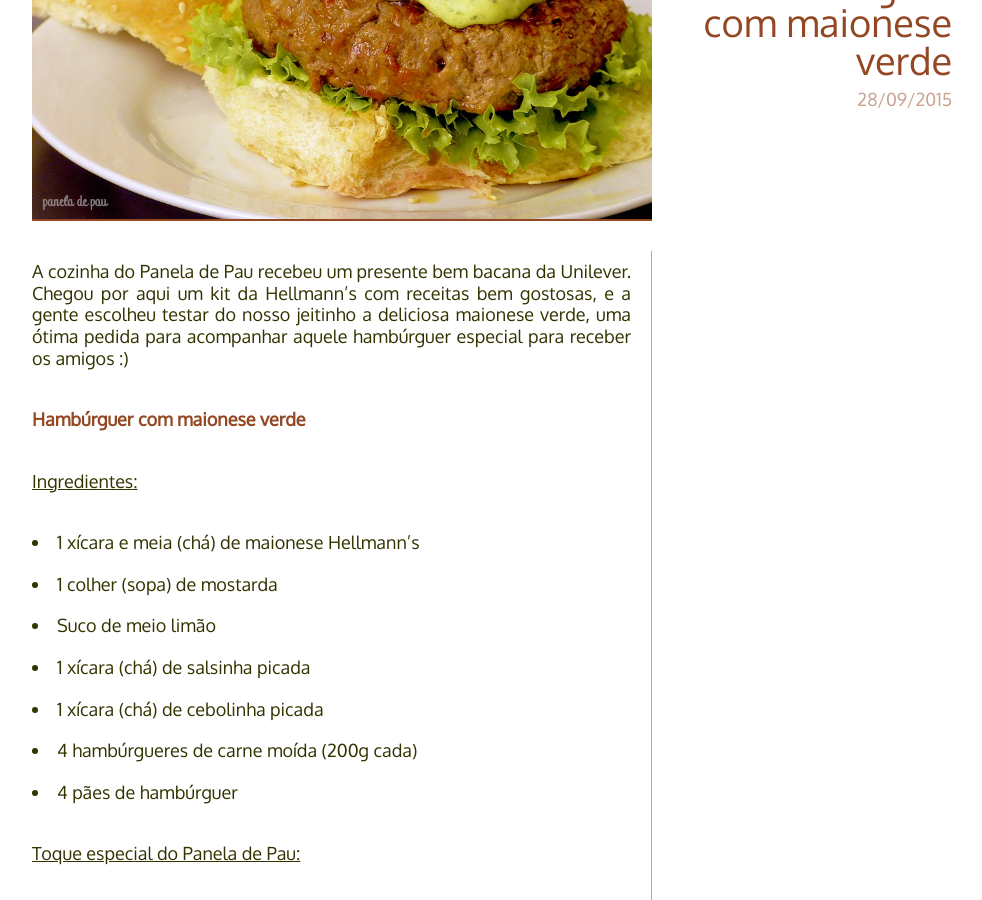
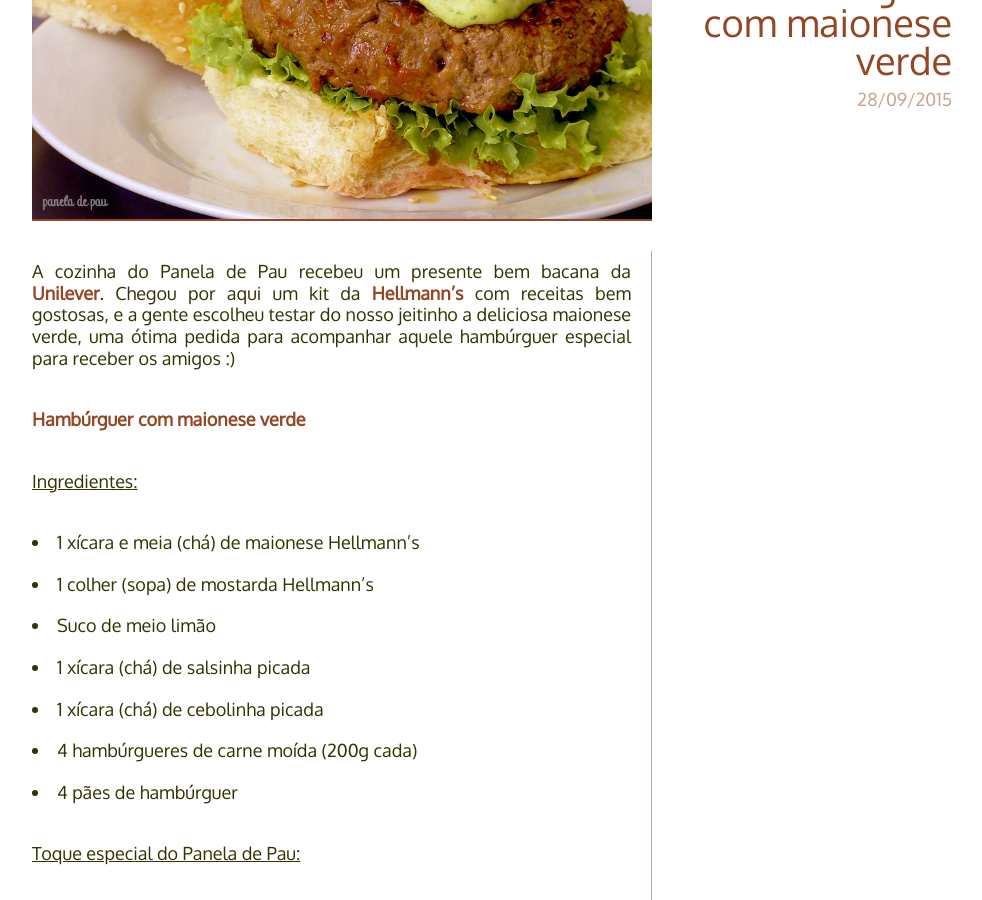
Before and after one commit to PaneladePau/paneladepau-jekyll-blog, a Jekyll site: the page built from _posts/2015-09-28-hamburguer-com-maionese-verde.md, in a window 1280 px wide and 900 px high, scrolled down 328 px. Shown: the whole window, without its empty margins (138-1120 px from the left). Built offline with Jekyll 4.4.1, drawn with Linux system fonts in a browser that asks for light colours; nearby versions of some CDN libraries; some web fonts are replaced; Markdown is read by kramdown in place of the engine named in the settings.

Commit message:
“update”

```diff
--- a/_posts/2015-09-28-hamburguer-com-maionese-verde.md
+++ b/_posts/2015-09-28-hamburguer-com-maionese-verde.md
@@ -15,14 +15,14 @@ legendaimg2: Legenda da imagem 2
 [este é um texto com link](https://www.enderecodolink.com)
 {% endcomment %}
 
-A cozinha do Panela de Pau recebeu um presente bem bacana da Unilever. Chegou por aqui um kit da Hellmann's com receitas bem gostosas, e a gente escolheu testar do nosso jeitinho a deliciosa maionese verde, uma ótima pedida para acompanhar aquele hambúrguer especial para receber os amigos :)
+A cozinha do Panela de Pau recebeu um presente bem bacana da **Unilever**. Chegou por aqui um kit da **Hellmann's** com receitas bem gostosas, e a gente escolheu testar do nosso jeitinho a deliciosa maionese verde, uma ótima pedida para acompanhar aquele hambúrguer especial para receber os amigos :)
 
 **Hambúrguer com maionese verde**
 
 ### Ingredientes:
 
 * 1 xícara e meia (chá) de maionese Hellmann's
-* 1 colher (sopa) de mostarda
+* 1 colher (sopa) de mostarda Hellmann's
 * Suco de meio limão
 * 1 xícara (chá) de salsinha picada
 * 1 xícara (chá) de cebolinha picada
```
Also changed, not shown: img/fotos-dos-posts/hamburguer-maionese-verde.jpg.
